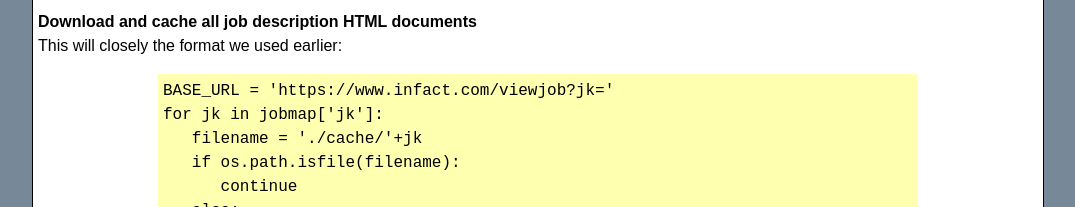
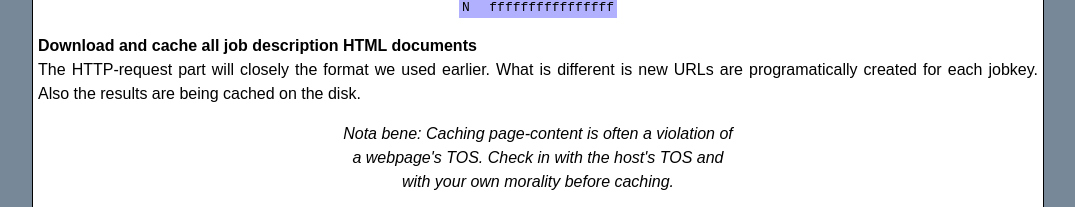
Before and after one commit to 4d30/www, a plain HTML site: page 210331/keywordhunting.html in a window 1280 px wide. Shown: the part 1686-1893 px from the top of the page, without its empty margins (107-1182 px from the left). Drawn offline with Linux system fonts and the light colour scheme.

Commit message:
Added content

```diff
--- a/210331/keywordhunting.html
+++ b/210331/keywordhunting.html
@@ -24,7 +24,7 @@
 	<center><h1>How to determine which skills to put on a resume</h1></center>
 	<div id="inner">
 	<img style="float: right; padding: 0px 5px;" src="tools.jpg" title="Photo by J Boontie from FreeImages" width="33%" >
-	<p>
+	<p><b>This page is under construction.</b><br><br>
 	<b>You have lots of skills, too many to fit on a one-page resume.</b><br>
 	&nbspWe develop skills over time, usually lots of them.
 	Unfortunately, hiring managers don't have the time, energy, or need to hear about each and every skill you've developed over your lifetime.
@@ -41,7 +41,7 @@
 		<li>Parse search results to find URLs of all job description HTML documents with <a href="https://crummy.com/software/BeautifulSoup/bs4/doc/">BeautifulSoup</a></li>
 		<li>Download and cache job description HTML</li>
 		<li>Extract job description from HTML</li>
-		<li>Extract features from job description with <i>NLTK</i></li>
+		<li>Extract features from job description with <a href="https://www.nltk.org">NLTK</a></li>
 		<li>Calculate similarity between target job-post and every other cached post</li>
 		<li>Right outer join the target job-posting with every cached listing above a similarity threshold</li>
 	</ol>
@@ -90,10 +90,7 @@
 	Further, we can imagine this data is provided in a systematic way which links each listing to another page with a full job description.
 	An excellent way to navigate through HTML tags is with the <a href="https://crummy.com/software/BeautifulSoup/bs4/doc/">BeautifulSoup</a> module.
 	Let's make a guess that on infact.com, the job content is loaded dynamically through JavaScript.
-	Assume that inside a &lt;script&gt; tag each job-listing is contained inside a dictionary-like object called 'jobmap.'
-	<center>
-	<p style="text-align: justify; color: #444444; background-color: #ffffb0; padding: 5px 5px 5px 5px; max-width: 750px;">
-	<code>
+	Assume that inside a &lt;script&gt; tag each job-listing is contained inside a dictionary-like object called 'jobmap.' <center> <p style="text-align: justify; color: #444444; background-color: #ffffb0; padding: 5px 5px 5px 5px; max-width: 750px;"> <code>
 		import re&nbsp;&nbsp;&nbsp;&nbsp;&nbsp;&nbsp;&nbsp;#for regular expressions<br>
 		from bs4 import BeautifulSoup<br>
 		soup = BeautifulSoup(HTML, 'html.parser')<br>
@@ -125,8 +122,13 @@
 	</code>
 	</center>
 	<p><b>Download and cache all job description HTML documents</b><br>
-	This will closely the format we used earlier:
+	The HTTP-request part will closely the format we used earlier.
+	What is different is new URLs are programatically created for each jobkey.
+	Also the results are being cached on the disk.<br></p>
 	<center>
+	<p style="max-width: 400;">
+	<i>Nota bene: Caching page-content is often a violation of a webpage's TOS. Check in with the host's TOS and with your own morality before caching.</i>
+	</p>
 	<p style="text-align: justify; color: #444444; background-color: #ffffb0; padding: 5px 5px 5px 5px; max-width: 750px;">
 	<code>
 	BASE_URL = 'https://www.infact.com/viewjob?jk='<br>
```
